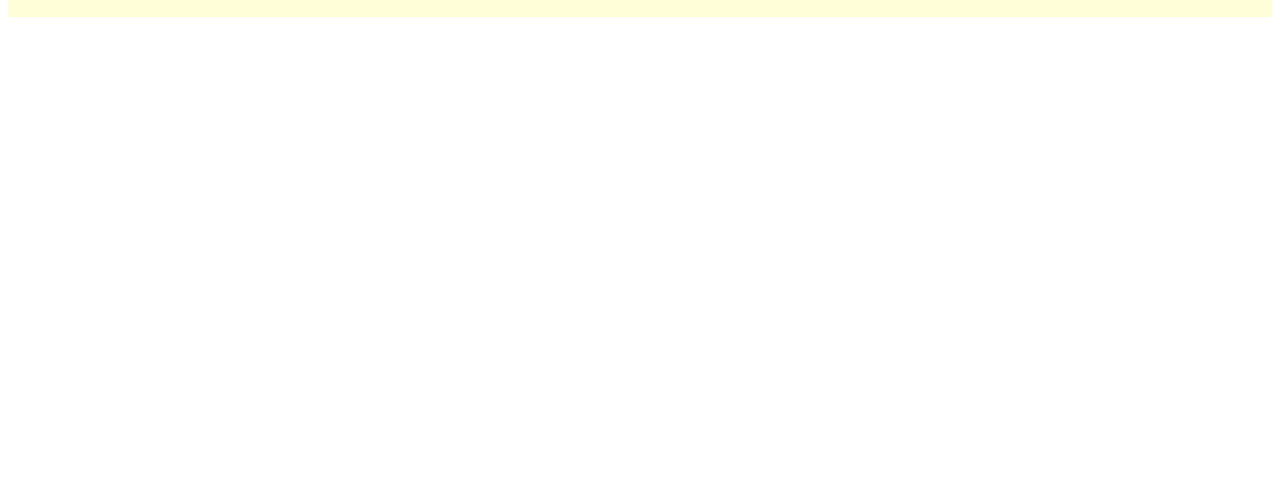
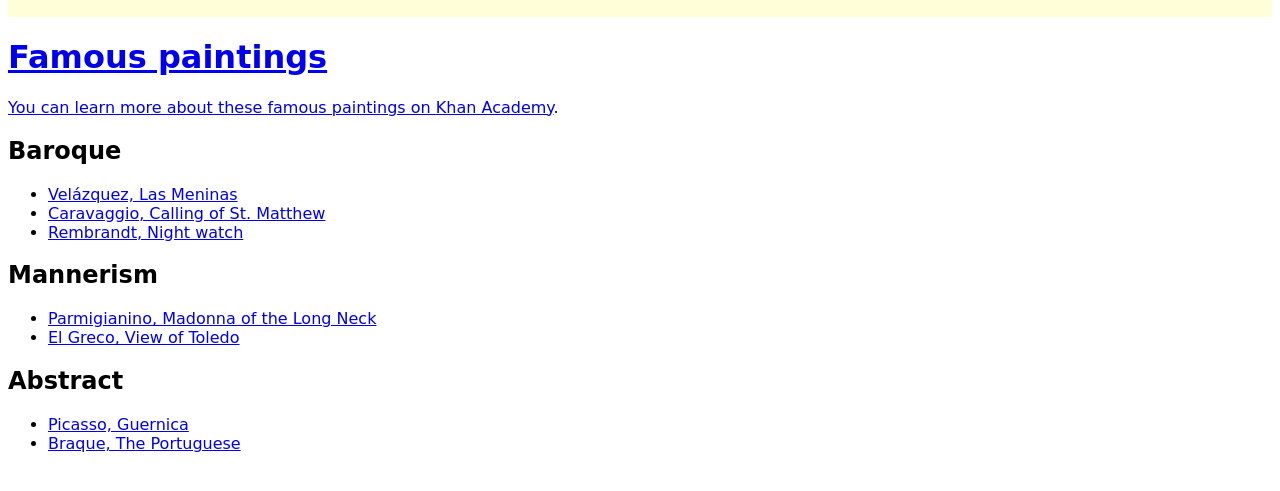
Before and after one commit to Chelsea0926/chelsea0926.github.io, a plain HTML site: page index.html in a window 1280 px wide. Shown: the part 249-740 px from the top of the page. Drawn offline with Linux system fonts and the light colour scheme.

Commit message:
Update index.html

```diff
--- a/index.html
+++ b/index.html
@@ -17,6 +17,18 @@
                 margin:5px 0px 10px 10px;
 
             }
+           // a:link{
+                color:red; //link not click is red.
+            }
+           // a:visited{
+                color:orange; //link clicked is orange.
+            }
+          //  a:hover{
+                background-color:rgb(255, 214, 255);
+            }
+            a:hover, a:active, a:focus{
+                background-color:rgb(255, 0, 255);
+            }
         </style>
     </head>
     <body>
@@ -33,5 +45,54 @@
 
         </div>
 
+        <p><a href="http://www.baidu.com" target="blank"This is a link which</p>
+            <h1>Famous paintings</h1>
+
+        <p>You can learn more about these famous paintings on <a href="https://www.khanacademy.org">Khan Academy</a>.</p>
+
+
+        <h2>Baroque</h2>
+        <ul>
+            <li>
+                <a href="https://www.khanacademy.org/humanities/monarchy-enlightenment/baroque-art1/spain/v/vel-zquez-las-meninas-c-1656">
+                    Velázquez, Las Meninas
+                </a>
+            </li>
+            <li>
+                <a href="https://www.khanacademy.org/humanities/monarchy-enlightenment/baroque-art1/baroque-italy/v/caravaggio-s-calling-of-st-matthew-c-1599-1600">Caravaggio, Calling of St. Matthew</a>
+            </li>
+            <li>
+                <a href="https://www.khanacademy.org/humanities/monarchy-enlightenment/baroque-art1/holland/a/rembrandt-night-watch">Rembrandt, Night watch</a>
+            </li>
+        </ul>
+
+        <h2>Mannerism</h2>
+        <ul>
+            <li>
+                <a href="https://www.khanacademy.org/humanities/renaissance-reformation/mannerism1/v/parmigianino-madonna-of-the-long-neck-1530-33">
+                    Parmigianino, Madonna of the Long Neck
+                </a>
+            </li>
+            <li>
+                <a href="https://www.khanacademy.org/humanities/renaissance-reformation/mannerism1/a/el-greco-view-of-toledo">
+                    El Greco, View of Toledo
+                </a>
+            </li>
+        </ul>
+
+        <h2>Abstract</h2>
+        <ul>
+            <li>
+                <a href="https://www.khanacademy.org/humanities/art-1010/early-abstraction/cubism/a/picasso-guernica">
+                    Picasso, Guernica
+                </a>
+            </li>
+            <li>
+                <a href="https://www.khanacademyd.org/humanities/art-1010/early-abstraction/cubism/a/braque-the-portuguese">
+                    Braque, The Portuguese
+                </a>
+            </li>
+        </ul>
+
     </body>
 </html>
```
